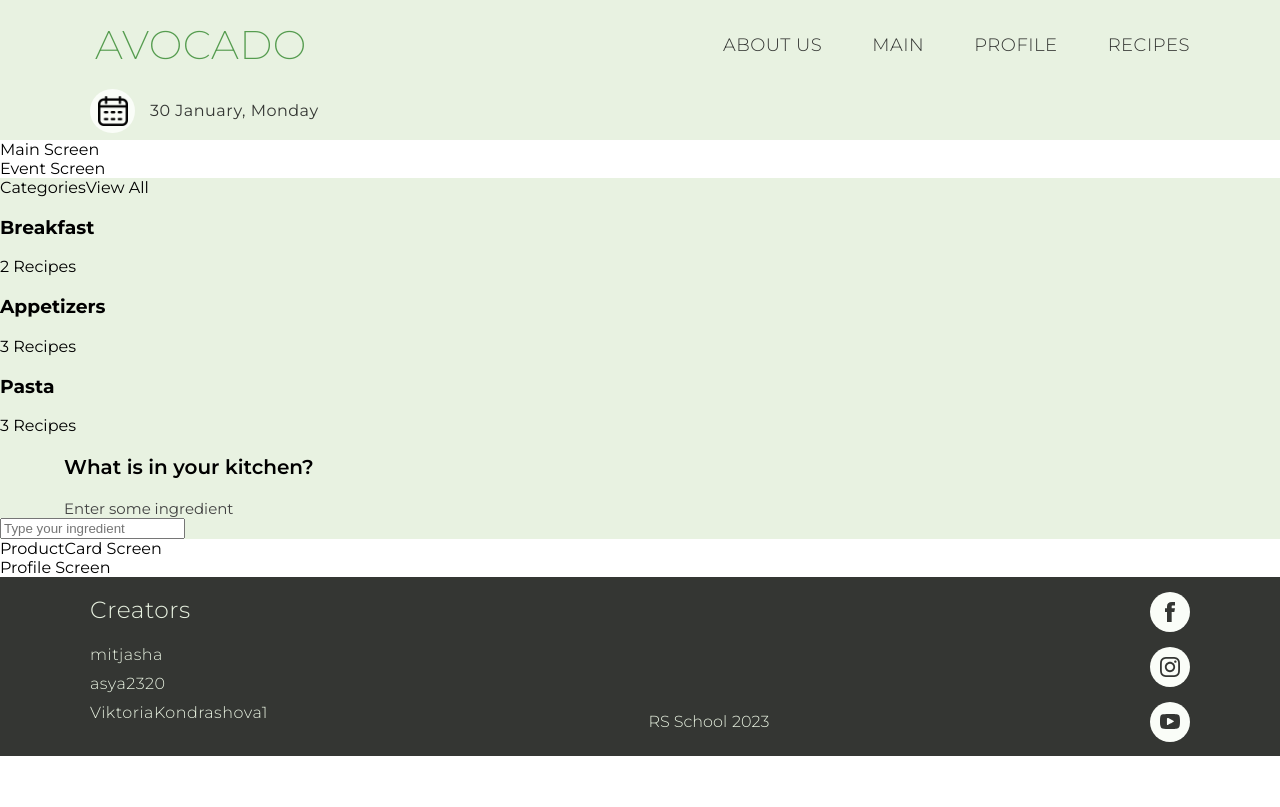
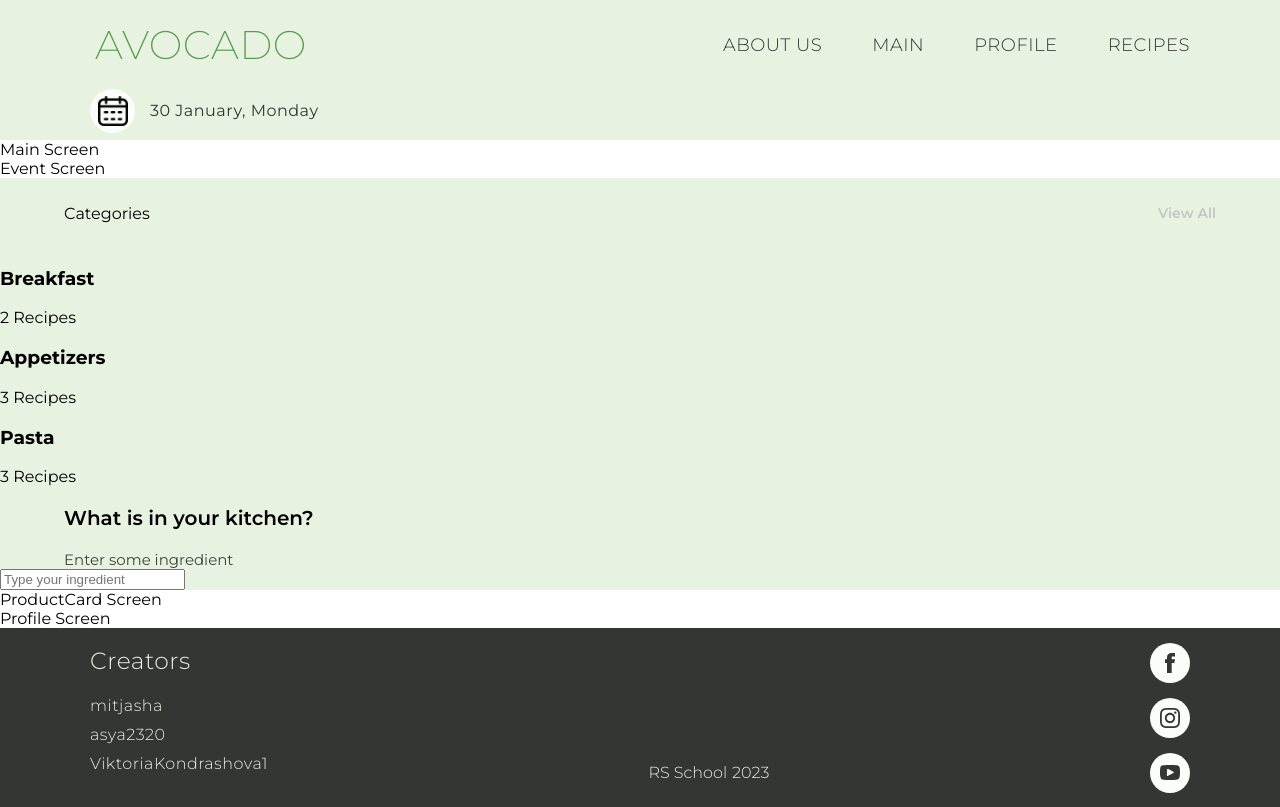
Before and after one commit to mitjasha/avocado, a React (Create React App) app: page / in a window 1280 px wide. Built offline with nearby package versions, Linux system fonts and the light colour scheme.

Commit message:
feat: add scss styles for class main__header__container

```diff
--- a/src/pages/RecipesScreen/RecipesScreen.scss
+++ b/src/pages/RecipesScreen/RecipesScreen.scss
@@ -19,3 +19,21 @@
         width: 90%;
     }
 }
+
+.main__header__container {
+    padding: 10px 20px;
+    width: 90%;
+    margin: 0 auto;
+    height: 50px;
+    display: flex;
+    flex-direction: row;
+    justify-content: space-between;
+    align-items: center;
+
+    &__view {
+        font-weight: 600;
+        font-size: 14px;
+        color: #c4c4c4;
+    }
+
+}
--- a/src/pages/RecipesScreen/RecipesScreen.tsx
+++ b/src/pages/RecipesScreen/RecipesScreen.tsx
@@ -5,9 +5,9 @@ import * as data from "../../assets/recipes.json";
 const RecipesScreen: React.FC = () => {
   return (
     <div className="recipes__screen">
-      <div>
+      <div className="main__header__container">
         <span>Categories</span>
-        <span>View All</span>
+        <span className="main__header__container__view">View All</span>
       </div>
       <div className="categories__container">
         <div>
```
